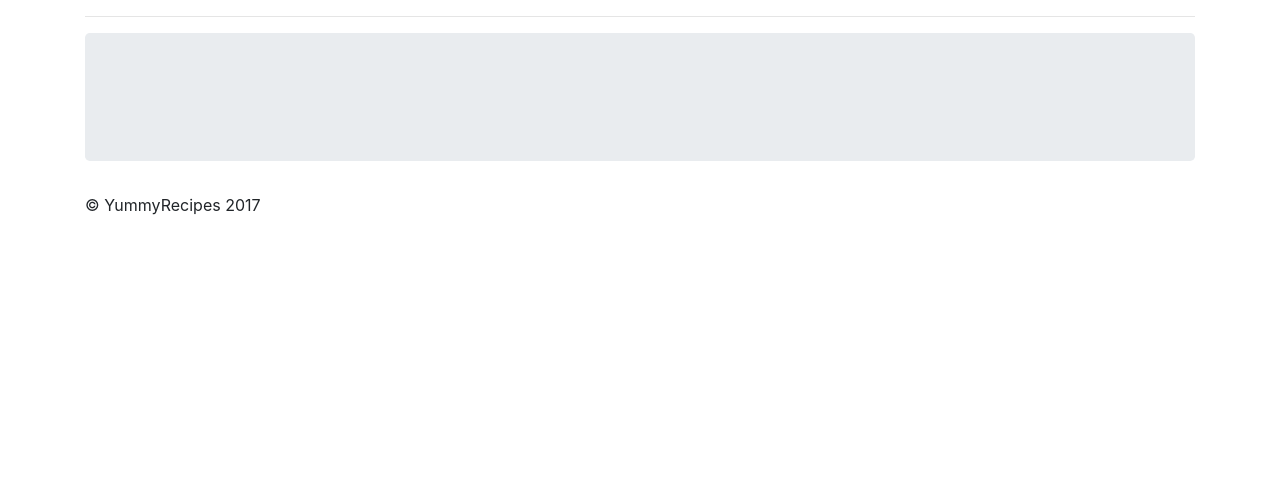
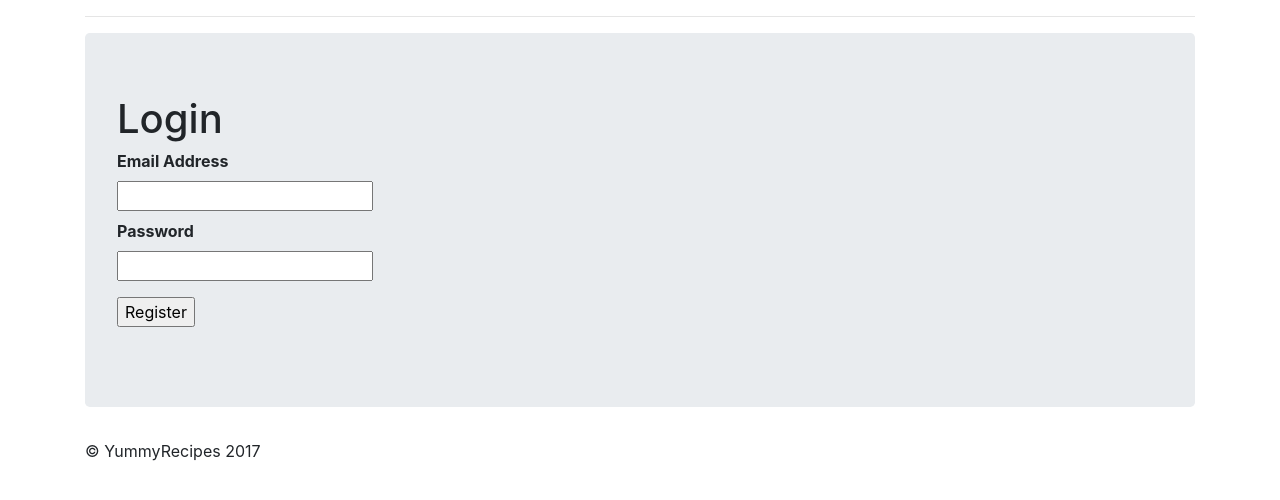
Before and after one commit to ThubiMaina/yummyrecipes, a Flask app: page /login in a window 1280 px wide. Shown: the part 45-545 px from the top of the page. Run offline with Flask 2, Linux system fonts and the light colour scheme; some libraries are stand-ins or nearby versions.

Commit message:
updates login fields

```diff
--- a/app/templates/login.html
+++ b/app/templates/login.html
@@ -1,3 +1,4 @@
+{% from "_formhelpers.html" import render_field %}
 {% extends "layout.html" %}
 {% block navbar %}
 <li class="nav-item">
@@ -10,3 +11,13 @@
     <a class="nav-link" href="{{ url_for('register') }}">Signup </a>
 </li>
 {% endblock %}
+{% block body %}
+<h1>Login</h1>
+<form action="" class="form-horizontal" method="POST">
+  <dl>
+    {{ render_field(form.email) }}
+    {{ render_field(form.password) }}
+  </dl>
+  <p><input type="submit" value="Register"></p>
+</form>
+{% endblock %}
```
